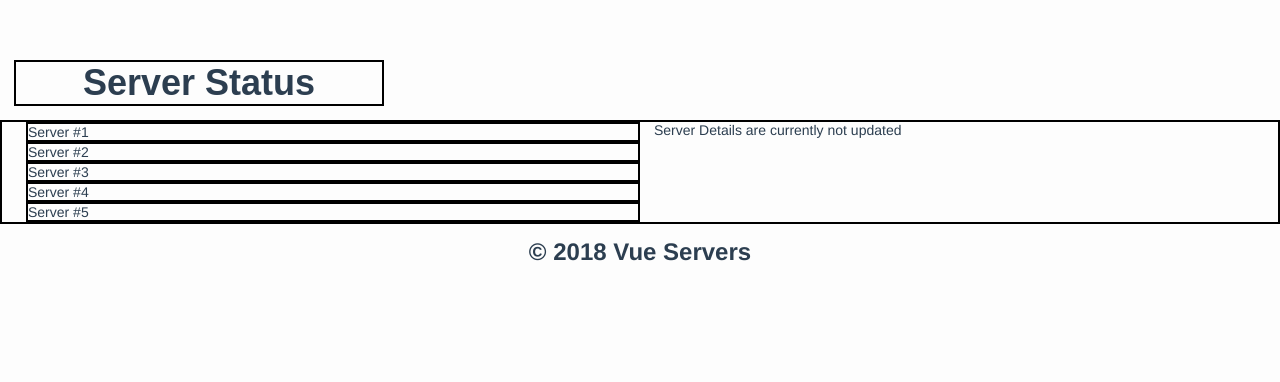
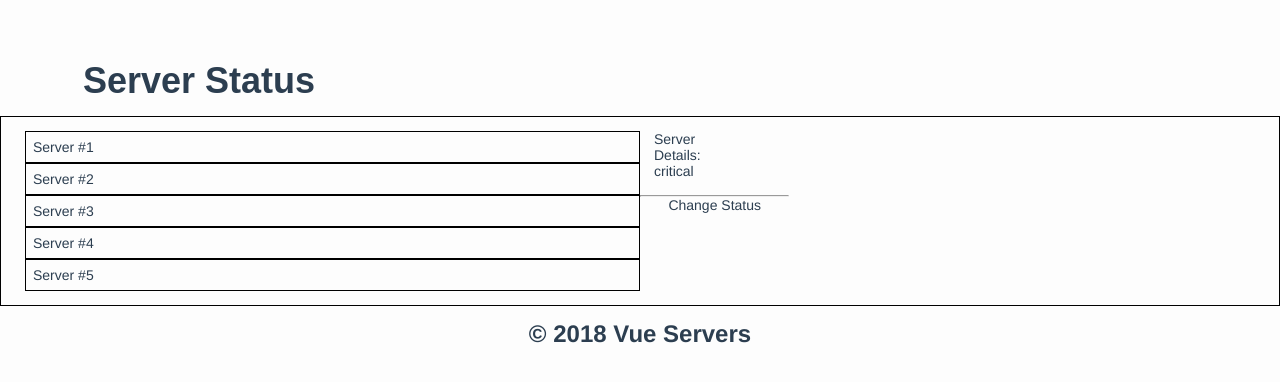
Before and after one commit to manoy96/Vue-Testing, a Vue app in the folder VueCLI-Practice/manuel-custom-components/: page / in a window 1280 px wide. Shown: the top 382 px of the page. Built offline with nearby package versions, Linux system fonts and the light colour scheme.

Commit message:
WIP: components: updated some layout features, and there's still some things left to complete

```diff
--- a/VueCLI-Practice/manuel-custom-components/src/App.vue
+++ b/VueCLI-Practice/manuel-custom-components/src/App.vue
@@ -24,7 +24,8 @@ export default {
     'my-footer': Footer,
     'my-details': ServerDetails,
     'my-servers': Servers
-  }
+  },
+
 }
 </script>
 
@@ -42,7 +43,8 @@ body{background-color: #fdfdfd;}
 #serve{
   display: flex;
   flex-direction: row;
-  border: 2px #000 solid;
+  border: 1px #000 solid;
   margin: 1rem auto;
+  padding: 1rem 0;
 }
 </style>
--- a/VueCLI-Practice/manuel-custom-components/src/components/Header.vue
+++ b/VueCLI-Practice/manuel-custom-components/src/components/Header.vue
@@ -13,6 +13,5 @@ h1{
   font-size: 36px;
   font-family: Arial, Helvetica, sans-serif;
   margin: 1rem 70% 1rem 1rem;
-  border: solid #000 2px;
 }
 </style>
--- a/VueCLI-Practice/manuel-custom-components/src/components/ServerDetails.vue
+++ b/VueCLI-Practice/manuel-custom-components/src/components/ServerDetails.vue
@@ -1,12 +1,27 @@
 <template>
-  <p>Server Details are currently not updated</p>
+  <div>
+    <p>Server Details: {{ status}}</p>
+    <hr>
+    <button @click = "changeStatus">Change Status</button>
+
+  </div>
 </template>
 
 <script>
 export default {
-  name: 'ServerDetails'
+  name: 'ServerDetails',
+  data: function () {
+    return {
+      status: 'critical'
+    }
+  },
+  methods: {
+    changeStatus() {
+      this.status = 'Normal';
+    }
+  }
+}
 
-}
 </script>
 
 <style>
--- a/VueCLI-Practice/manuel-custom-components/src/components/Servers.vue
+++ b/VueCLI-Practice/manuel-custom-components/src/components/Servers.vue
@@ -19,10 +19,15 @@ export default {
     display: flex;
     flex-direction: column;
     width: 50%;
+
   }
   ul li {
     list-style-type: none;
-    border: solid #000 2px;
+    border: solid #000 1px;
     text-align: left;
+    padding: .5rem .5rem;
+  }
+  ul li:hover {
+    background-color: #e0dfdf;
   }
 </style>
```
